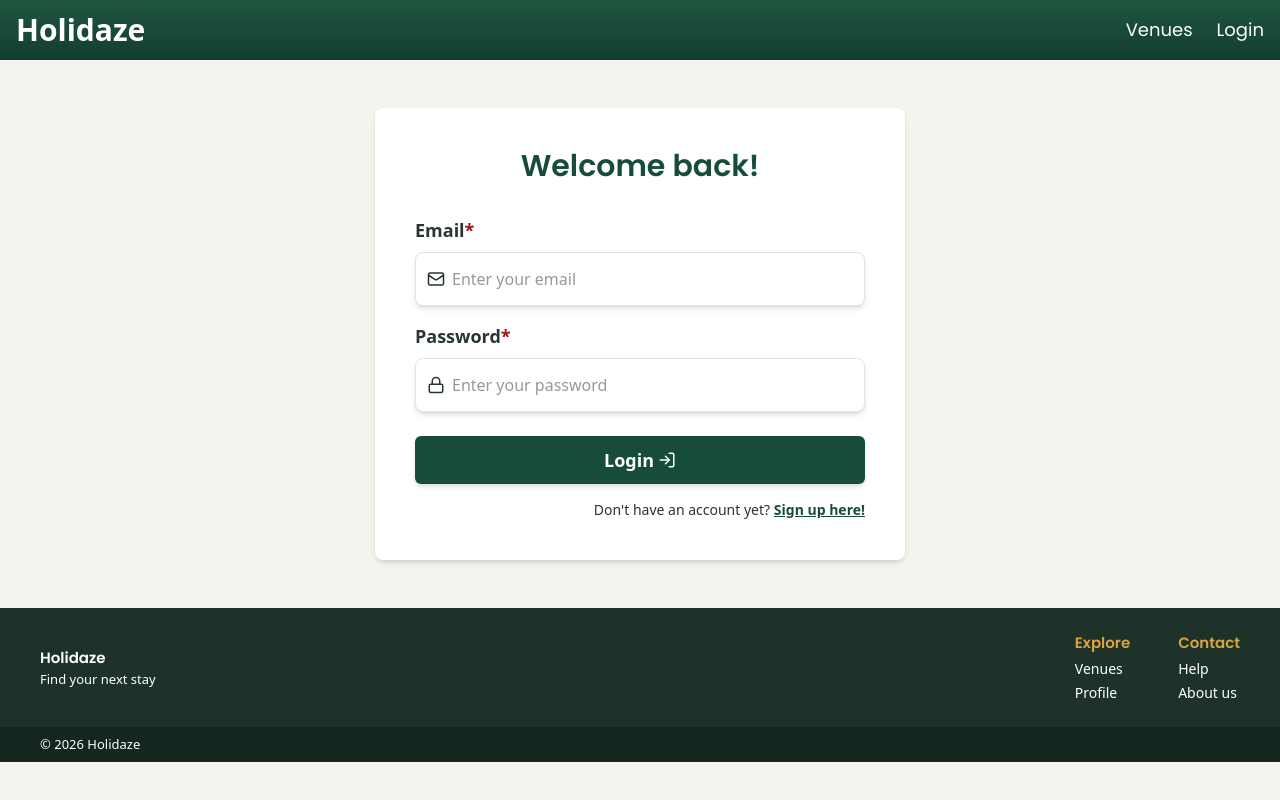
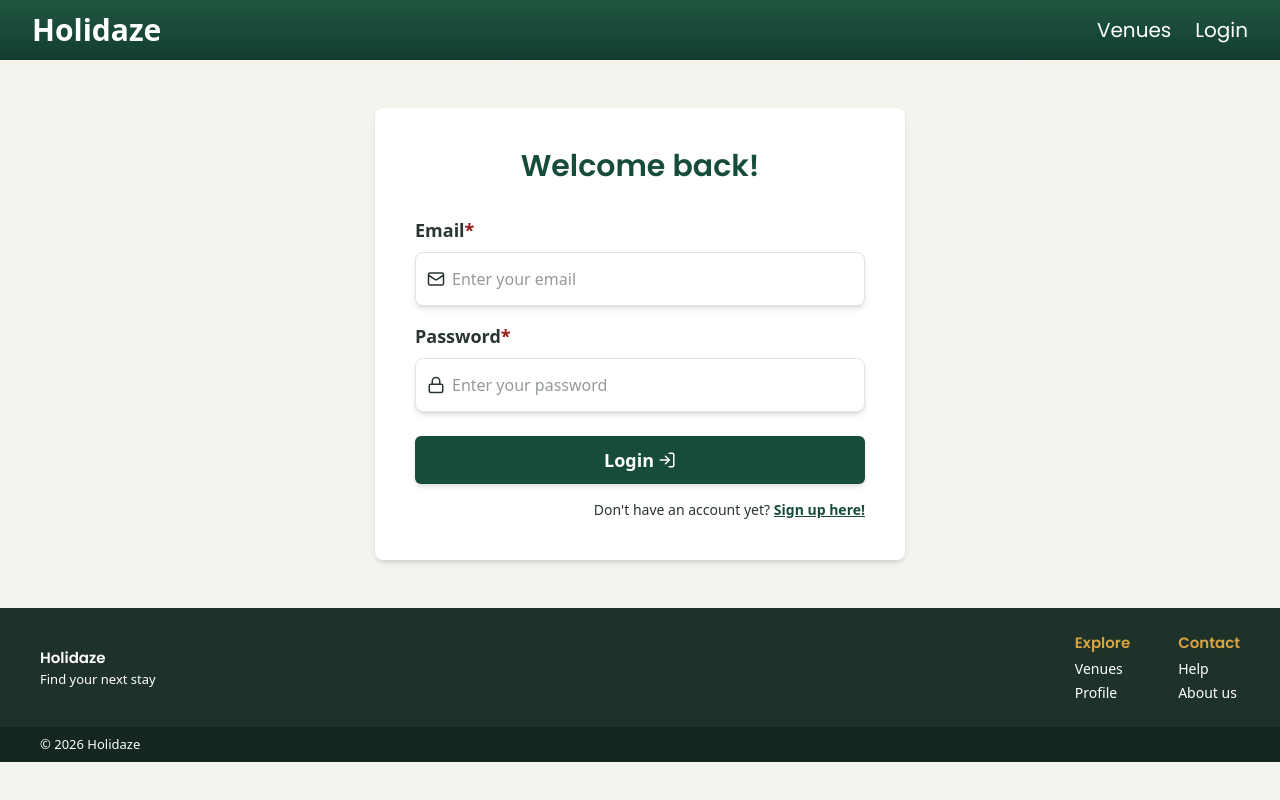
Before and after one commit to Theanordhoy/project-exam-2, a Next.js app: page /login in a window 1280 px wide. Built offline with nearby package versions, Linux system fonts and the light colour scheme; no server answers.

Commit message:
padding and font size changes on header

```diff
--- a/src/app/components/layout/Header.tsx
+++ b/src/app/components/layout/Header.tsx
@@ -7,13 +7,13 @@ export async function Header() {
   const profile = await getProfile();
   const isLoggedIn = !!profile;
   return (
-    <header className="relative bg-linear-to-b from-forest-700 flex to-forest-900 text-white  items-center justify-between px-4 py-3">
+    <header className="relative bg-linear-to-b from-forest-700 flex to-forest-900 text-white  items-center justify-between px-4 sm:px-8 py-3">
       <div>
         <Link href="/" className="text-3xl font-bold">
           Holidaze
         </Link>
       </div>
-      <nav className="hidden md:flex gap-6 items-center text-lg font-normal font-heading">
+      <nav className="hidden sm:flex gap-6 items-center text-lg sm:text-xl font-normal font-heading">
         <Link href="/">Venues</Link>
         {isLoggedIn && <Link href="/profile">Profile</Link>}
         {!isLoggedIn ? (
--- a/src/app/components/layout/MobileMenu.tsx
+++ b/src/app/components/layout/MobileMenu.tsx
@@ -12,7 +12,7 @@ type Props = {
 export function MobileMenu({ isLoggedIn }: Props) {
   const [isOpen, setIsOpen] = useState(false);
   return (
-    <div className="md:hidden">
+    <div className="sm:hidden">
       <button
         type="button"
         onClick={() => setIsOpen(!isOpen)}
```
